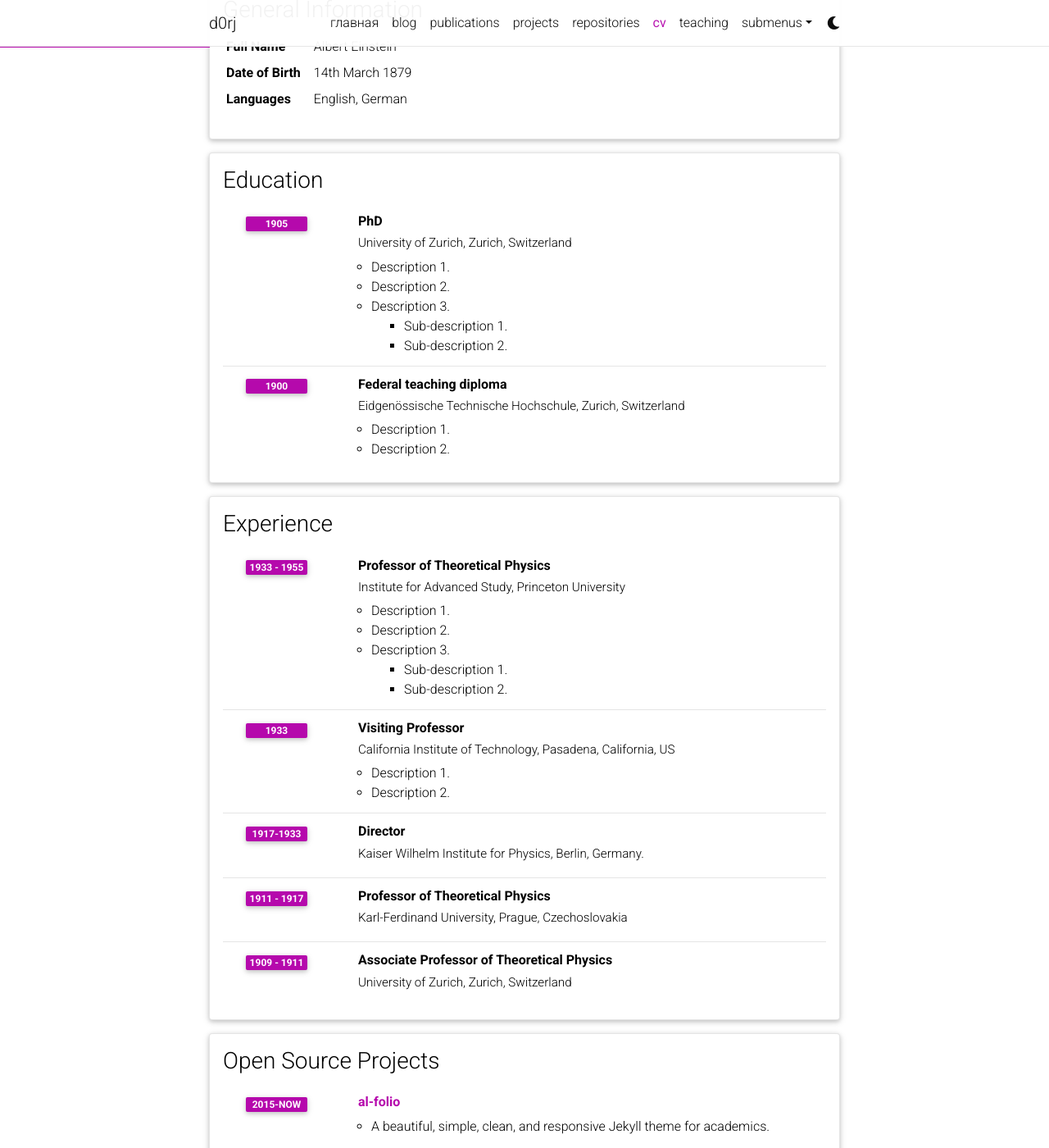
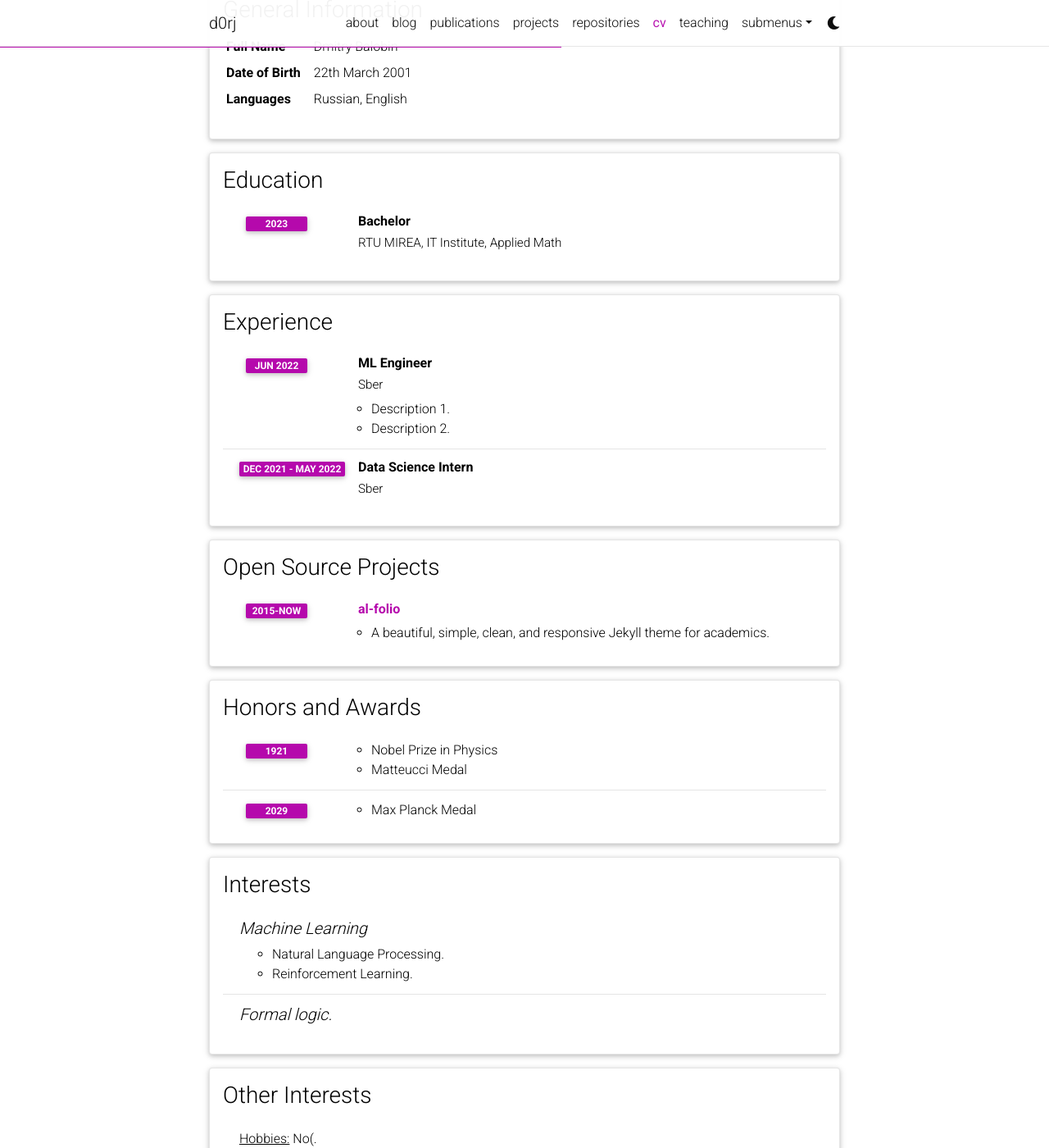
Before and after one commit to d0rj/d0rj.github.io, a Jekyll site: the page built from _pages/cv.md, in a window 1280 px wide and 1400 px high, scrolled down 207 px. Shown: the whole window at 82% size. Built offline with Jekyll 4.4.1, drawn with Linux system fonts in a browser that asks for light colours; full-size pictures stand in for the smaller copies a plugin makes; comment, search, counter and statistics services are not loaded; a style sheet for code colours, icons or effects is not loaded; some of the changed text lies outside the part shown.

Commit message:
docs: translate to english, update cv section

```diff
--- a/_config.yml
+++ b/_config.yml
@@ -14,7 +14,7 @@ footer_text: >
   Hosted by <a href="https://pages.github.com/" target="_blank">GitHub Pages</a>.
 keywords: python, torch, sklearn, ml, ds, nlp  # add your own keywords or leave empty
 
-lang: ru # the language of your site (for example: en, fr, cn, ru, etc.)
+lang: en # the language of your site (for example: en, fr, cn, ru, etc.)
 icon: 🤡  # the emoji used as the favicon (alternatively, provide image name in /assets/img/)
 
 url: https://d0rj.github.io # the base hostname & protocol for your site
@@ -103,7 +103,7 @@ youtube_id: # your youtube channel id (youtube.com/@<youtube_id>)
 discord_id: # your discord id (18-digit unique numerical identifier)
 
 contact_note: >
-  Лучше написать в телегу, честно говоря
+  It is better to write in telegram, to be honest
 
 # -----------------------------------------------------------------------------
 # Analytics and search engine verification
@@ -119,7 +119,7 @@ bing_site_verification:  # out your bing-site-verification ID (Bing Webmaster)
 # Blog
 # -----------------------------------------------------------------------------
 
-blog_name: типа блог # blog_name will be displayed in your blog page
+blog_name: something like blog # blog_name will be displayed in your blog page
 blog_nav_title: blog # your blog must have a title for it to be displayed in the nav bar
 blog_description: a simple whitespace theme for academics
 permalink: /blog/:year/:title/
@@ -146,10 +146,10 @@ giscus:
   input_position: bottom         # whether to display input form below (bottom) or above (top) the comments
   theme: preferred_color_scheme  # name of the color scheme (preferred works well with al-folio light/dark mode)
   emit_metadata: 0
-  lang: ru
+  lang: en
 
 # Disqus comments (DEPRECATED)
-disqus_shortname: al-folio # put your disqus shortname
+disqus_shortname: d0rj-blog # put your disqus shortname
 # https://help.disqus.com/en/articles/1717111-what-s-a-shortname
 
 # External sources.
--- a/_data/cv.yml
+++ b/_data/cv.yml
@@ -2,64 +2,52 @@
   type: map
   contents:
     - name: Full Name
-      value: Albert Einstein
+      value: Dmitry Balobin
     - name: Date of Birth
-      value: 14th March 1879
+      value: 22th March 2001
     - name: Languages
-      value: English, German
+      value: Russian, English
 
 - title: Education
   type: time_table
   contents:
-    - title: PhD
-      institution: University of Zurich, Zurich, Switzerland
-      year: 1905
-      description:
-        - Description 1.
-        - Description 2.
-        - title: Description 3.
-          contents:
-            - Sub-description 1.
-            - Sub-description 2.
-    - title: Federal teaching diploma
-      institution: Eidgenössische Technische Hochschule, Zurich, Switzerland
-      year: 1900
+    # - title: PhD
+    #   institution: University of Zurich, Zurich, Switzerland
+    #   year: 1905
+    #   description:
+    #     - Description 1.
+    #     - Description 2.
+    #     - title: Description 3.
+    #       contents:
+    #         - Sub-description 1.
+    #         - Sub-description 2.
+    - title: Bachelor
+      institution: RTU MIREA, IT Institute, Applied Math
+      year: 2023
+
+- title: Experience
+  type: time_table
+  contents:
+    # - title: Professor of Theoretical Physics
+    #   institution: Institute for Advanced Study, Princeton University
+    #   year: 1933 - 1955
+    #   description:
+    #     - Description 1.
+    #     - Description 2.
+    #     - title: Description 3.
+    #       contents:
+    #         - Sub-description 1.
+    #         - Sub-description 2.
+    - title: ML Engineer
+      institution: Sber
+      year: Jun 2022
       description:
         - Description 1.
         - Description 2.
 
-- title: Experience
-  type: time_table
-  contents:
-    - title: Professor of Theoretical Physics
-      institution: Institute for Advanced Study, Princeton University
-      year: 1933 - 1955
-      description:
-        - Description 1.
-        - Description 2.
-        - title: Description 3.
-          contents:
-            - Sub-description 1.
-            - Sub-description 2.
-    - title: Visiting Professor
-      institution: California Institute of Technology, Pasadena, California, US
-      year: 1933
-      description:
-        - Description 1.
-        - Description 2.
-
-    - title: Director
-      institution: Kaiser Wilhelm Institute for Physics, Berlin, Germany.
-      year: 1917-1933
-
-    - title: Professor of Theoretical Physics
-      institution: Karl-Ferdinand University, Prague, Czechoslovakia
-      year: 1911 - 1917
-      description:
-
-    - title: Associate Professor of Theoretical Physics
-      institution: University of Zurich, Zurich, Switzerland
-      year: 1909 - 1911
+    - title: Data Science Intern
+      institution: Sber
+      year: Dec 2021 - May 2022
 
 - title: Open Source Projects
   type: time_table
@@ -79,19 +67,16 @@
       items:
         - Max Planck Medal
 
-- title: Academic Interests
+- title: Interests
   type: nested_list
   contents:
-    - title: Topic 1.
+    - title: Machine Learning
       items:
-        - Description 1.
-        - Description 2.
-    - title: Topic 2.
-      items:
-        - Description 1.
-        - Description 2.
+        - Natural Language Processing.
+        - Reinforcement Learning.
+    - title: Formal logic.
 
 - title: Other Interests
   type: list
   contents:
-    - <u>Hobbies:</u> Hobby 1, Hobby 2, etc.
+    - <u>Hobbies:</u> No(.
```
Also changed, not shown: _pages/about.md (+3 -3 lines).
